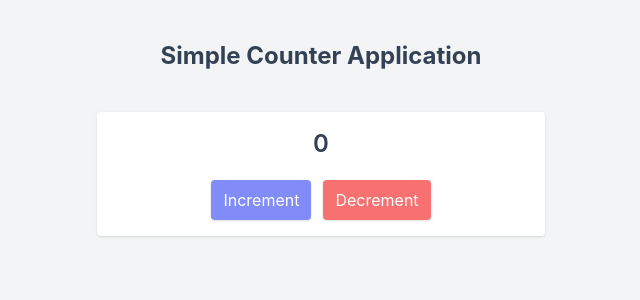
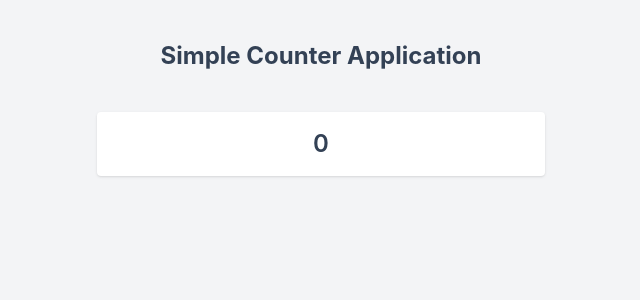
Before and after one commit to mdsoliman-byte/react-redux-counter-app, a React (Create React App) app: page / in a window 1280 px wide. Shown: the top 300 px of the page, without its empty margins (319-959 px from the left). Built offline with nearby package versions, Linux system fonts and the light colour scheme.

Commit message:
hook counter working

```diff
--- a/src/App.js
+++ b/src/App.js
@@ -2,7 +2,7 @@
 import { Provider } from 'react-redux';
 import './App.css';
 import HookCounter from './components/Counter/HookCounter';
-import store from "./redux/store"
+import store from "./redux/store";
 function App() {
   return (
     <Provider store={store}>
@@ -14,7 +14,7 @@ function App() {
 
 
         <div className="max-w-md mx-auto mt-10 space-y-5">
-          <HookCounter id="0" />
+          <HookCounter id="10" />
 
         </div>
       </div>
--- a/src/components/Counter/HookCounter.jsx
+++ b/src/components/Counter/HookCounter.jsx
@@ -1,14 +1,15 @@
 import React from "react";
-import { connect } from "react-redux";
-import { increment, decrement } from "../../redux/counter/action";
+import { useSelector } from "react-redux";
+// import { increment, decrement } from "../../redux/counter/action";
 
-const Counter = ({ value, increment, decrement }) => {
+const HookCounter = ({id }) => {
+  const count = useSelector((state) => state.value);
   return (
     <div className="p-4 h-auto flex flex-col items-center justify-center space-y-5 bg-white rounded shadow">
       <div className="text-2xl font-semibold" id="counter">
-        {value}
+        {count }
       </div>
-      <div className="flex space-x-3">
+      {/* <div className="flex space-x-3">
         <button
           className="bg-indigo-400 text-white px-3 py-2 rounded shadow"
           id="increment"
@@ -23,20 +24,9 @@ const Counter = ({ value, increment, decrement }) => {
         >
           Decrement
         </button>
-      </div>
+      </div> */}
     </div>
   );
 };
-const mapStateToProps = (state, ownProp) => {
-  return {
-    value: state.value + parseInt(ownProp.id),
-  };
-};
-const mapDispatchToProps = (dispatch) => {
-  return {
-    increment: (value) => dispatch(increment(value)),
-    decrement: (value) => dispatch(decrement(value)),
-  };
-};
 
-export default connect(mapStateToProps, mapDispatchToProps)(Counter);
+export default HookCounter;
```
